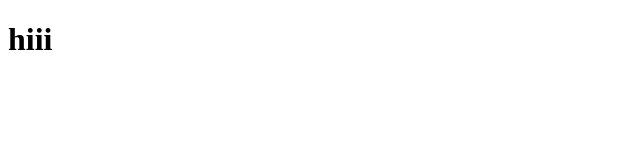
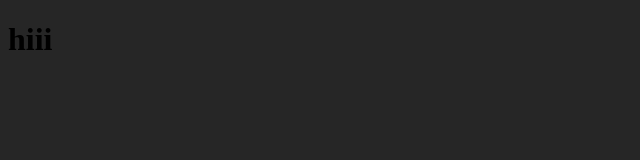
Before and after one commit to morzenmebs/morzenmebs.github.io, a plain HTML site: page index.html in a window 1280 px wide. Shown: the whole page, without its empty margins (0-640 px from the left). Drawn offline with Linux system fonts and the light colour scheme.

Commit message:
add style

```diff
--- /dev/null
+++ b/darkMode.css
@@ -0,0 +1,3 @@
+body {
+	background-color: #262626;
+}
--- a/index.html
+++ b/index.html
@@ -1,5 +1,8 @@
 <!DOCTYPE html>
 <html>
+<head>
+<link rel="stylesheet" href="darkMode.css">
+</head>
 <body>
 <h1>hiii</h1>
 </body>
```
